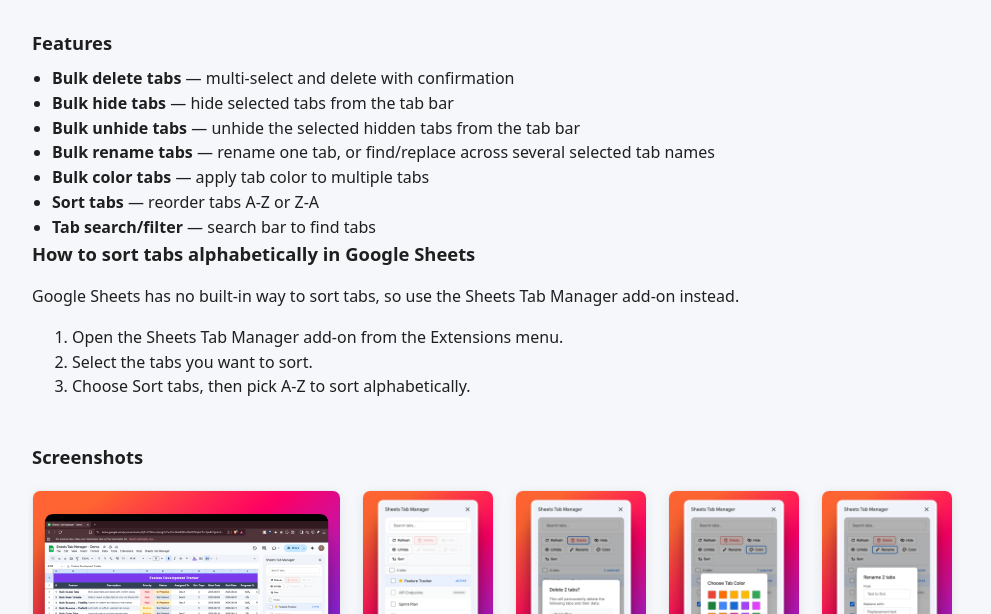
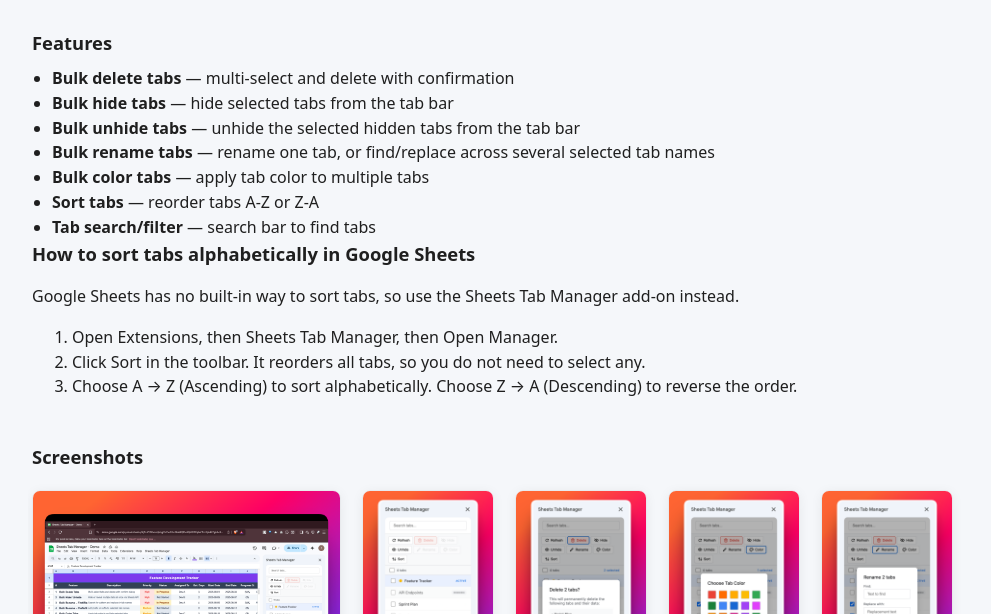
Before and after one commit to ysskrishna/google-sheets-tab-manager, an Astro site in the folder website/: page / in a window 1280 px wide. Shown: the part 186-800 px from the top of the page, without its empty margins (144-1135 px from the left). Built offline with nearby package versions, Linux system fonts and the light colour scheme; Astro itself is replaced by a stand-in of ours.

```diff
--- a/website/src/pages/index.astro
+++ b/website/src/pages/index.astro
@@ -81,9 +81,9 @@ const ldJson = {
     <h2 id="sort-tabs-heading">How to sort tabs alphabetically in Google Sheets</h2>
     <p>Google Sheets has no built-in way to sort tabs, so use the Sheets Tab Manager add-on instead.</p>
     <ol>
-      <li>Open the Sheets Tab Manager add-on from the Extensions menu.</li>
-      <li>Select the tabs you want to sort.</li>
-      <li>Choose Sort tabs, then pick A-Z to sort alphabetically.</li>
+      <li>Open Extensions, then Sheets Tab Manager, then Open Manager.</li>
+      <li>Click Sort in the toolbar. It reorders all tabs, so you do not need to select any.</li>
+      <li>Choose A → Z (Ascending) to sort alphabetically. Choose Z → A (Descending) to reverse the order.</li>
     </ol>
   </section>
 
```
